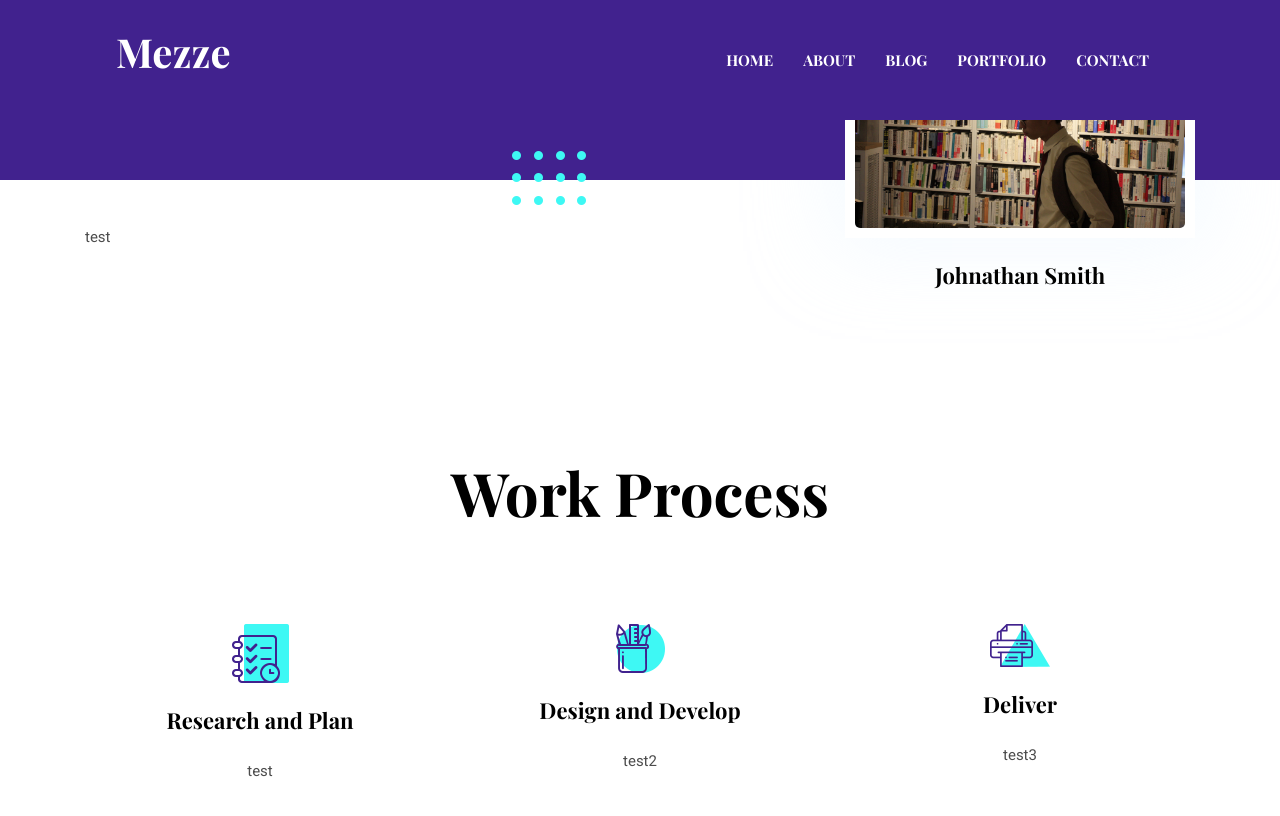
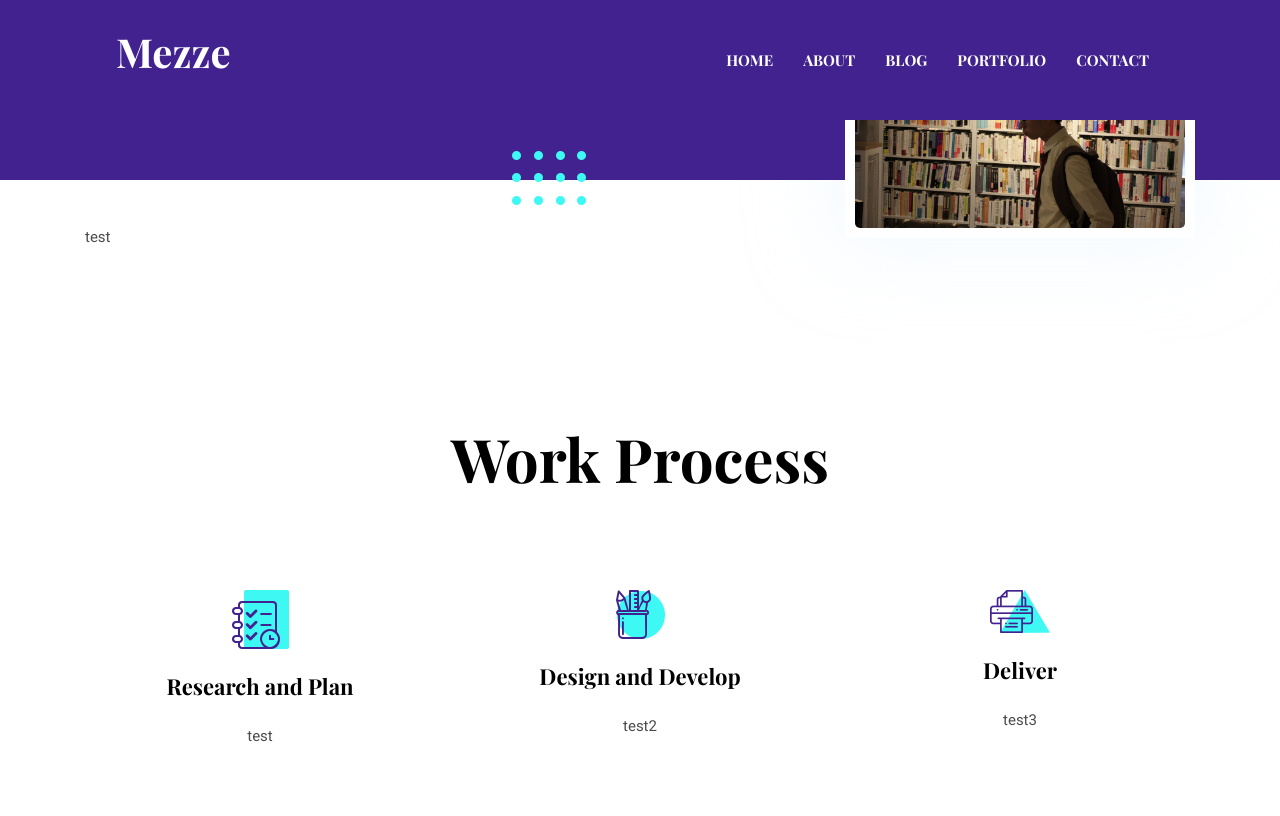
Before and after one commit to JEJUCE/JEJUCE.github.io, a Jekyll site: the page built from _pages/about.md, in a window 1280 px wide and 900 px high, scrolled down 344 px. Shown: the top 816 px of the window. Built offline with Jekyll 4.4.1, drawn with Linux system fonts in a browser that asks for light colours.

Commit message:
no message

```diff
--- a/_layouts/about.html
+++ b/_layouts/about.html
@@ -29,9 +29,10 @@ layout: default
       </div>
       <div class="col-md-4 text-center drag-lg-top">
         <div class="shadow-down mb-4">
-          <img src="{{ site.baseurl }}/assets/images/about/author.jpg" alt="{{ page.author }}" class="img-fluid w-100 rounded-lg border-thick border-white">
+          <img src="{{ site.baseurl }}/{{ page.image }}" alt="{{ page.author }}" class="img-fluid w-100 rounded-lg border-thick border-white">
         </div>
-        <h4>{{ page.author }}</h4>
+
+        <h4>{{Jong-min Choi}}</h4>
       </div>
     </div>
   </div>
```
